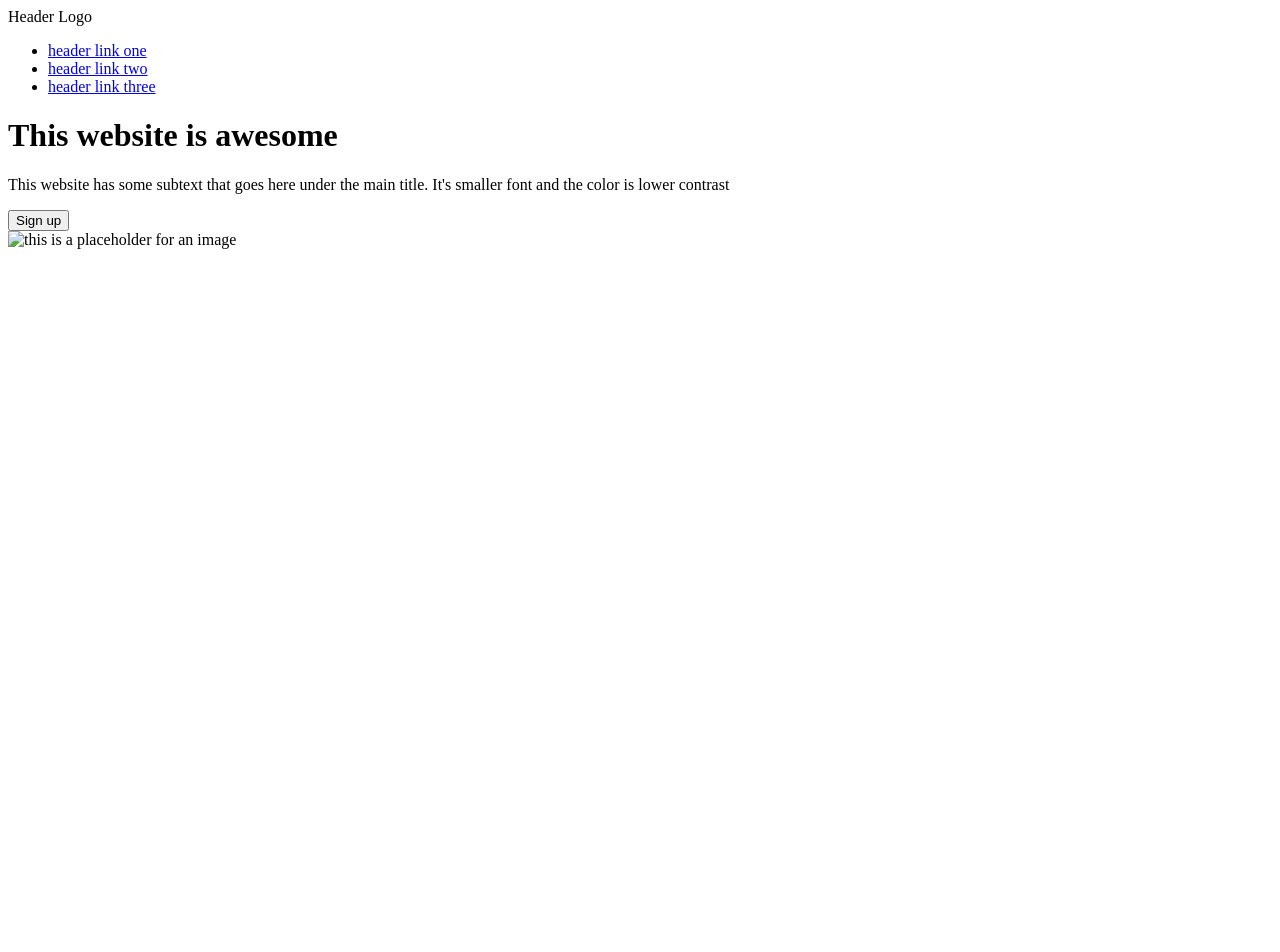
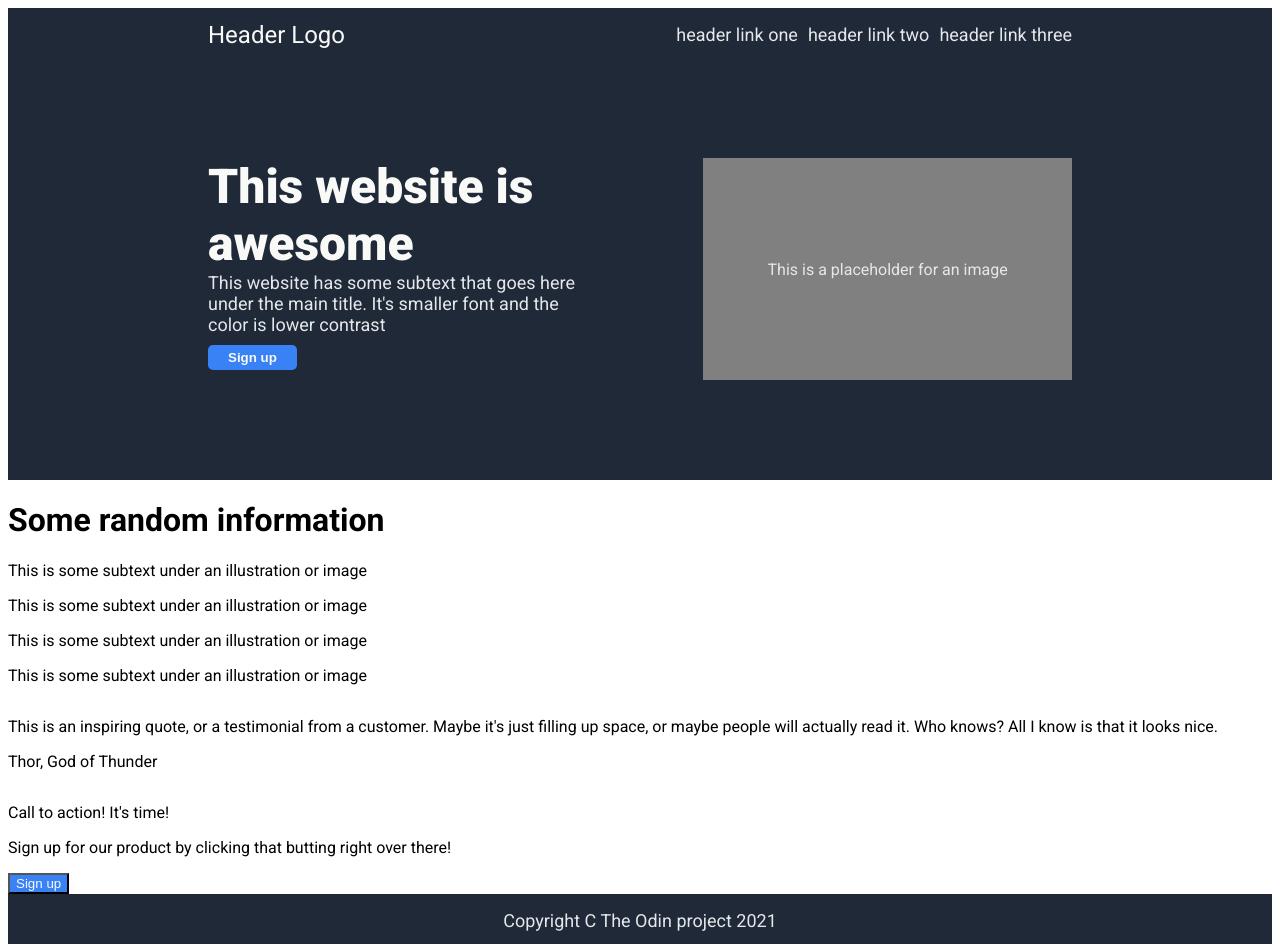
Before and after one commit to P4sty/landing-page, a plain HTML site: page index.html in a window 1280 px wide. Before the commit the page ends 800 px from the top, so only its background shows below. Drawn offline with Linux system fonts and the light colour scheme.

Commit message:
Add HTML Structure and CSS Styles
The HTML structure is finished and the first sections are styled in CSS. This includes the HEader, the hero and the footer section

```diff
--- a/index.html
+++ b/index.html
@@ -4,12 +4,16 @@
     <meta charset="UTF-8">
     <meta name="viewport" content="width=device-width, initial-scale=1.0">
     <link rel="stylesheet" href="style.css">
+    <link rel="preconnect" href="https://fonts.googleapis.com">
+    <link rel="preconnect" href="https://fonts.gstatic.com" crossorigin>
+    <link href="https://fonts.googleapis.com/css2?family=Roboto:ital,wght@0,100..900;1,100..900&display=swap" rel="stylesheet">
+
     <title>Document</title>
 </head>
 <body>
     <header>
         <div class="header-container">
-            Header Logo
+            <p id="header-logo">Header Logo</p>
             <ul>
                 <li><a href="#">header link one</a></li>
                 <li><a href="#">header link two</a></li>
@@ -19,30 +23,61 @@
     </header>
         <div class="hero-container">
             <div class="hero-left">
-                <h1>This website is awesome</h1>
-                <p>This website has some subtext that goes here under the
+                <h1 id="hero-main-text">This website is awesome</h1>
+                <p id="hero-text">This website has some subtext that goes here under the
                     main title. It's smaller font and the color is lower contrast
                 </p>
-                <button class="hero">Sign up</button>
+                <button class="hero-button">Sign up</button>
             </div>
 
             <div class="hero-right">
-                <img src="#" alt="this is a placeholder for an image">
+                <p>This is a placeholder for an image</p>
             </div>
         </div>
         <div class="section-container1">
+            <h1>Some random information</h1>
+            <div class="section-wrapper">
+                <div class="section-card">
+                    <div class="card">
 
+                    </div>
+                    <p>This is some subtext under an illustration or image</p>
+                </div>
+                <div class="section-card">
+                    <div class="card">
+
+                    </div>
+                    <p>This is some subtext under an illustration or image</p>
+                </div>
+                <div class="section-card">
+                    <div class="card">
+
+                    </div>
+                    <p>This is some subtext under an illustration or image</p>
+                </div>
+                <div class="section-card">
+                    <div class="card">
+
+                    </div>
+                    <p>This is some subtext under an illustration or image</p>
+                </div>
+            </div>
         </div>
         <div class="section-container2">
-
+            <p id="Quote">This is an inspiring quote, or a testimonial from a customer. Maybe it's just filling up space, or maybe people will actually read it. Who knows? All I know is that it looks nice.</p>
+            <p id="quote-author">Thor, God of Thunder</p>
         </div>
         <div class="section-container3">
-
+            <div class="section-wrapper2">
+                <div class="wrapper-left">
+                    <p id="call">Call to action! It's time!</p>
+                    <p id="call-under">Sign up for our product by clicking that butting right over there!</p>
+                </div>
+                <button id="section3-button"><a href="#">Sign up</a></button>
+            </div>
         </div>
     <footer>
-        <div class="footer-container">
-
-        </div>
+        <p>Copyright C The Odin project 2021</p>
     </footer>
 
 </body>
--- a/style.css
+++ b/style.css
@@ -0,0 +1,121 @@
+body {
+    font-family: "Roboto";
+    display: flex;
+    flex-direction: column;
+    height: 100%;
+}
+
+button {
+    background-color: #3882F6;
+}
+
+header, .hero-container, footer {
+       background-color: #1f2937;
+}
+
+header {
+   margin: 0;
+   padding: 0;
+   height: 50px;
+}
+
+#header-logo {
+    font-size: 24px;
+    color: #f9faf8;
+    padding: 13px 0px;
+    margin: 0;
+}
+
+.header-container {
+   display: flex;
+   flex-direction: row;
+   justify-content: space-between;
+   padding: 0px 200px;
+   height: 50px;
+   text-align: center;
+
+}
+
+.header-container ul {
+    display: flex;
+    flex-direction: row;
+    justify-content: center;
+    list-style: none;
+    font-size: 18px;
+    gap: 10px;
+    margin: 0;
+    padding: 16px 0px;
+}
+
+ul li a {
+    color: #e5e7eb;
+}
+
+a {
+    text-decoration: none;
+    color: #f9faf8;
+}
+
+.hero-container {
+    display: flex;
+    flex-direction: row;
+    padding: 100px 0px;
+    width: 100%;
+    justify-content: space-between;
+    gap: 10%;
+}
+
+#hero-main-text {
+    font-size: 48px;
+    color: #f9faf8;
+    font-weight: 900;
+    margin: 0;
+}
+
+.hero-left {
+    width: 40%;
+    margin-left: 200px;
+}
+
+.hero-right {
+    width: 40%;
+    background-color: grey;
+    margin-right: 200px;
+    display: flex;
+    align-items: center;
+    justify-content: center;
+    color: #e5e7eb;
+}
+
+#hero-text {
+    color: #e5e7eb;
+    font-size: 18px;
+    margin: 0;
+}
+
+.hero-button {
+    color: #f9faf8;
+    font-weight: 900;
+    padding: 5px 20px;
+    margin: 10px 0px;
+    border: none;
+    border-radius: 5px;
+}
+
+
+
+
+footer {
+    display: flex;
+    text-align: center;
+    justify-content: center;
+    margin: 0;
+    color: #e5e7eb;
+    font-size: 18px;
+    height: 50px;
+}
+
+footer p {
+    margin: 0;
+    padding: 16px;
+}
```
